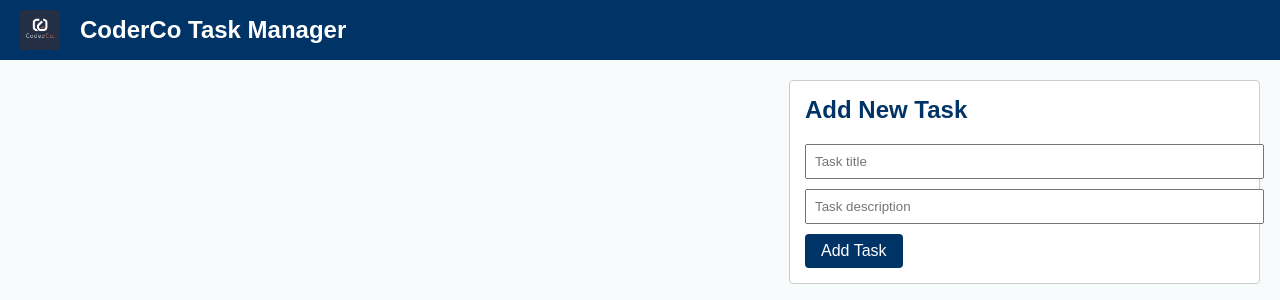
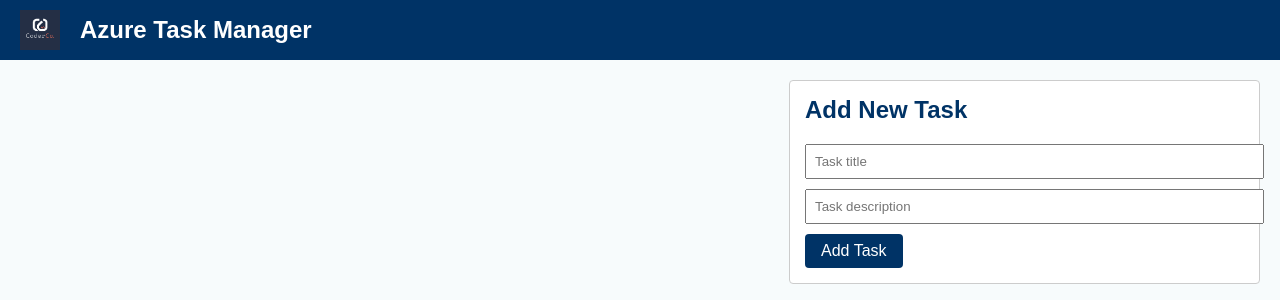
Before and after one commit to kbaks9/ECS-Azure, a Flask app: page / in a window 1280 px wide. Shown: the top 300 px of the page. Run offline with Flask 3, Linux system fonts and the light colour scheme; data that the repository does not hold is empty.

Commit message:
Updating index page

```diff
--- a/app/templates/index.html
+++ b/app/templates/index.html
@@ -2,14 +2,14 @@
 <html lang="en">
 <head>
   <meta charset="UTF-8">
-  <title>CoderCo Task Manager</title>
+  <title>Azure Task Manager</title>
   <link rel="stylesheet" href="/static/style.css">
 </head>
 <body>
   <header>
     <!-- Replace `coderco_logo.png` with your actual filename if different -->
     <img src="/static/images/coderco_logo.jpeg" alt="CoderCo logo" class="logo">
-    <h1>CoderCo Task Manager</h1>
+    <h1>Azure Task Manager</h1>
   </header>
 
   <div id="main-content">
```
